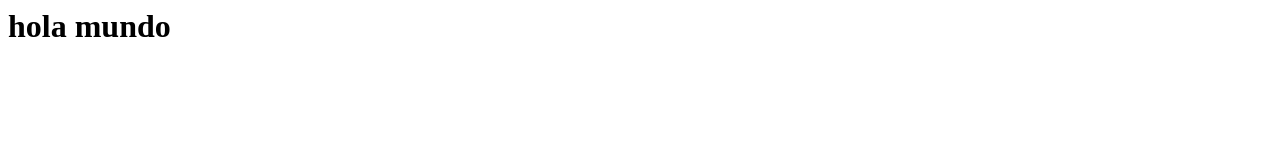
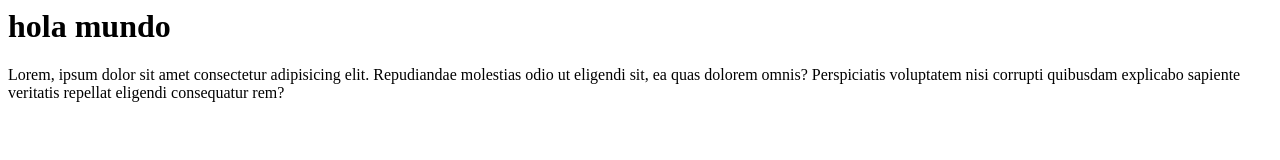
Before and after one commit to ymarcanouptos-dev/git_proyecto, a plain HTML site: page index.html in a window 1280 px wide. Drawn offline with Linux system fonts and the light colour scheme.

Commit message:
agregando parrafo al index.html

```diff
--- a/index.html
+++ b/index.html
@@ -1 +1,2 @@
 <h1>hola mundo</h1>
+<p>Lorem, ipsum dolor sit amet consectetur adipisicing elit. Repudiandae molestias odio ut eligendi sit, ea quas dolorem omnis? Perspiciatis voluptatem nisi corrupti quibusdam explicabo sapiente veritatis repellat eligendi consequatur rem?</p>
```
